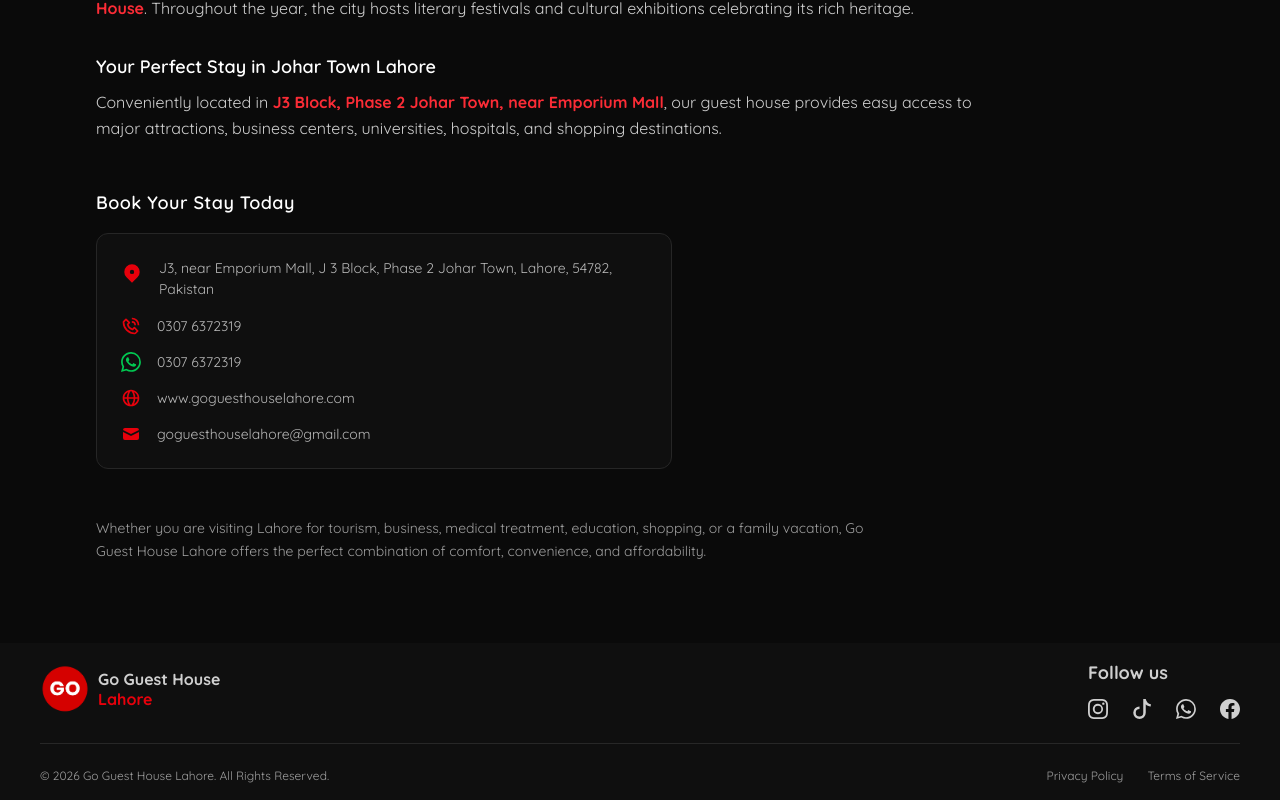
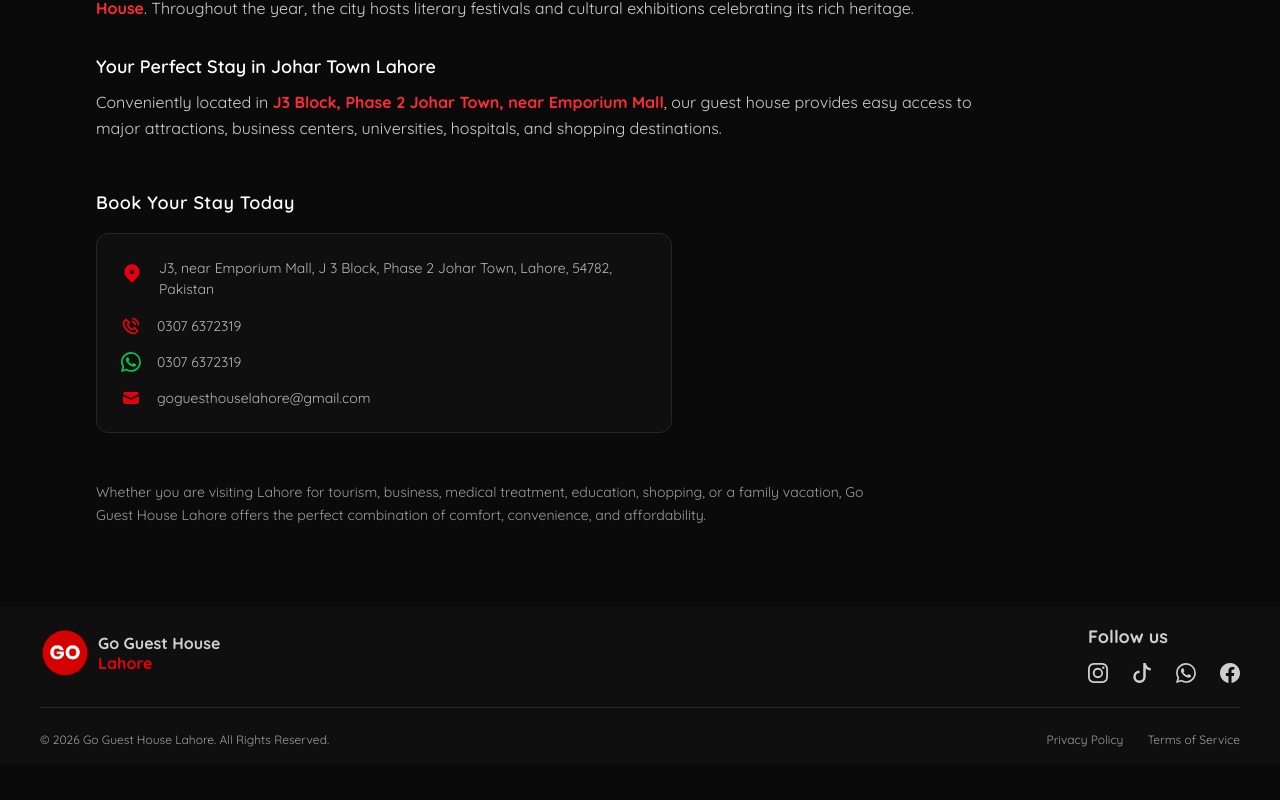
Before and after one commit to kaze1-dev/guest_house, a Next.js app: page /about in a window 1280 px wide. Shown: the part 1682-2482 px from the top of the page. After the commit the page ends 2446 px from the top, so only its background shows below. Built offline with nearby package versions, Linux system fonts and the light colour scheme.

Commit message:
feat: facebook fix

```diff
--- a/app/about/page.tsx
+++ b/app/about/page.tsx
@@ -117,10 +117,7 @@ const AboutPage = () => {
               <BsWhatsapp className='text-green-500 shrink-0' size={20} />
               <p className='text-sm text-white/70'>0307 6372319</p>
             </div>
-            <div className='flex items-center gap-4'>
-              <BiGlobe className='text-red-600 shrink-0' size={20} />
-              <p className='text-sm text-white/70 hover:text-red-500 transition cursor-pointer'>www.goguesthouselahore.com</p>
-            </div>
+
             <div className='flex items-center gap-4'>
               <HiMail className='text-red-600 shrink-0' size={20} />
               <p className='text-sm text-white/70 hover:text-red-500 transition cursor-pointer'>goguesthouselahore@gmail.com</p>
--- a/app/globals.css
+++ b/app/globals.css
@@ -11,4 +11,9 @@
 body {
   color: #ededed;
   font-family: var(--font-rounded);
+
 }
+
+html {
+  scroll-behavior: smooth;
+}
--- a/components/footer.tsx
+++ b/components/footer.tsx
@@ -16,14 +16,14 @@ const Footer = () => {
     window.open('https://wa.me/923076372319', '_blank', 'noopener,noreferrer');
   };
   const handleFaceBook = () => {
-    window.open('https://wa.me/923076372319', '_blank', 'noopener,noreferrer');
+    window.open('https://www.facebook.com/share/18zgvCKJ5T/', '_blank', 'noopener,noreferrer');
   };
   return (
 
     <div className='w-full bg-neutral-900/40 px-5 py-8 md:px-10 md:py-4'>
 
       <div className='flex flex-col md:flex-row justify-between items-center gap-8 md:gap-0'>
-
+        <Link href='#hero'>
           <div className='flex gap-2 text-white/80 items-center'>
             <Image width={50} height={50} alt='Go Guest House Logo' src='/GO-logo.webp' />
             <div>
@@ -33,6 +33,7 @@ const Footer = () => {
               </h3>
             </div>
           </div>
+        </Link>
 
         <div className='flex flex-col items-center md:items-start gap-3'>
           <div className=''>
--- a/components/home/FAQs.tsx
+++ b/components/home/FAQs.tsx
@@ -4,7 +4,7 @@ import { HiChevronDown } from 'react-icons/hi2';
 
 const faqData = [
   { id: 1, q: "What is the exact location of Go Guest House Lahore?", a: "Go Guest House is centrally located in Lahore, offering easy access to major commercial hubs, shopping districts, and historical landmarks." },
-  { id: 2, q: "What are the standard check-in and check-out times?", a: "Standard check-in is from 2:00 PM, and check-out is until 12:00 PM. Early check-in or late check-out can be requested based on availability." },
+  { id: 2, q: "What are the standard check-in and check-out times?", a: "Standard check-in is from 12:00 PM, and check-out is until 12:00 PM (next day). Early check-in or late check-out can be requested based on availability." },
   { id: 3, q: "Is secure parking available on-site?", a: "Yes, we provide complimentary, secure parking space for all our staying guests with 24/7 security monitoring." },
   { id: 4, q: "Are utilities, Wi-Fi, and breakfast included in the room rate?", a: "High-speed Wi-Fi is completely free. Depending on your booking package, a complimentary traditional or continental breakfast is also included." },
   { id: 5, q: "What is the cancellation policy for bookings?", a: "Free cancellation is available up to 24 hours before your scheduled arrival date. Cancellations made within 24 hours may incur a one-night charge." },
--- a/components/home/hero.tsx
+++ b/components/home/hero.tsx
@@ -15,7 +15,7 @@ const Hero = () => {
   };
 
   return (
-    <div className="relative w-full h-[85vh] md:h-screen overflow-hidden font-rounded">
+    <div id='hero' className="relative w-full h-[85vh] md:h-screen overflow-hidden font-rounded">
       <Image
         src="/hero-image.jpeg"
         alt="Go Guest House Lahore Facade"
--- a/components/home/location.tsx
+++ b/components/home/location.tsx
@@ -59,12 +59,12 @@ const Location = () => {
               </a>
             </div>
 
-            <div className='flex items-center gap-4'>
+            {/* <div className='flex items-center gap-4'>
               <BiGlobe className='text-red-600 shrink-0' size={22} />
               <a href="https://www.goguesthouselahore.com" target="_blank" rel="noopener noreferrer" className='text-sm text-white/70 hover:text-red-500 transition-colors font-rounded'>
                 www.goguesthouselahore.com
               </a>
-            </div>
+            </div> */}
 
             <div className='flex items-center gap-4'>
               <HiMail className='text-red-600 shrink-0' size={22} />
--- a/components/home/ourRooms.tsx
+++ b/components/home/ourRooms.tsx
@@ -6,22 +6,24 @@ const Rooms = () => {
   const roomData = [
     {
       title: 'Deluxe Room',
-      image: '/bed11.jpeg',
+      image: '/bed9.jpeg',
       featuresLeft: ['King Size Bed', 'Smart TV', 'Free WiFi'],
       featuresRight: ['Air Conditioning', 'Attached Bath', 'Room Service']
     },
+
     {
       title: 'Executive Room',
-      image: '/bed7.jpeg',
+      image: '/go-3.jpg',
       featuresLeft: ['King Size Bed', 'Smart TV', 'Free WiFi'],
       featuresRight: ['Air Conditioning', 'Attached Bath', 'Room Service']
     },
     {
       title: 'Family Suite',
-      image: '/bed9.jpeg',
+      image: '/bed11.jpeg',
       featuresLeft: ['King Size Bed', 'Smart TV', 'Free WiFi'],
       featuresRight: ['Air Conditioning', 'Attached Bath', 'Room Service']
-    }
+    },
+
   ];
 
   return (
```
Lines whose indentation alone changed are shown as unchanged.
